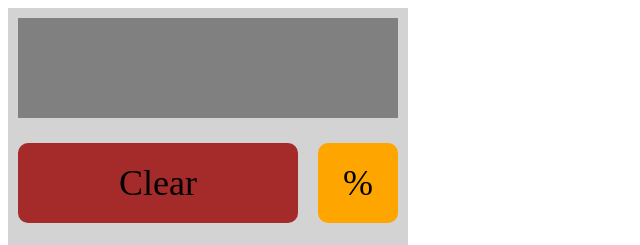
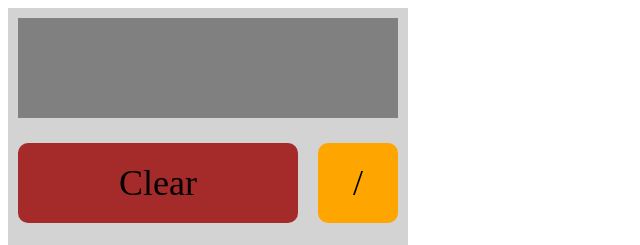
Before and after one commit to Thhommy/Calculator, a plain HTML site: page index.html in a window 1280 px wide. Shown: the top 245 px of the page, 0-640 px from the left. Drawn offline with Linux system fonts and the light colour scheme.

Commit message:
changed the divide symbol to the correct one

```diff
--- a/index.html
+++ b/index.html
@@ -15,7 +15,7 @@
             <div id="lower-display"></div>
         </div>
         <div class="button" id="clear">Clear</div>
-        <div class="button" id="divide">%</div>
+        <div class="button" id="divide">/</div>
         <div class="num button">7</div>
         <div class="num button">8</div>
         <div class="num button">9</div>
```
